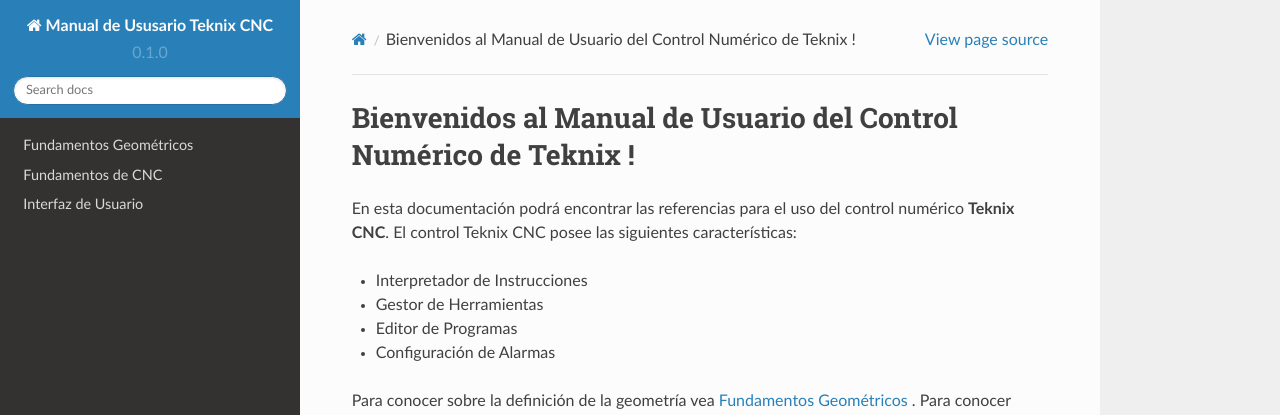
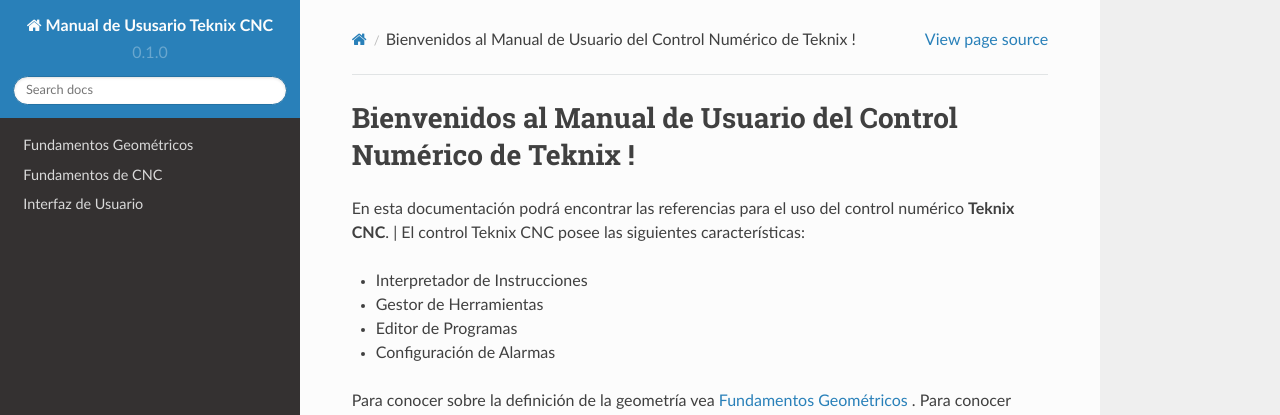
Before and after one commit to joseluperi/Manual-Teknix-CNC, a Sphinx documentation site: the page built from docs/source/index.rst, in a window 1280 px wide and 900 px high. Shown: the top 415 px of the window. Built offline with Sphinx 7.4.7 and the Read the Docs theme 2.0.0, drawn with Linux system fonts in a browser that asks for light colours.

```diff
--- a/docs/source/index.rst
+++ b/docs/source/index.rst
@@ -2,7 +2,7 @@ Bienvenidos al Manual de Usuario del Control Numérico de Teknix !
 =================================================================
 
 En esta documentación podrá encontrar las referencias para el uso del control numérico **Teknix CNC**.
-El control Teknix CNC posee las siguientes características:
+| El control Teknix CNC posee las siguientes características:
 
 * Interpretador de Instrucciones
 * Gestor de Herramientas
```
